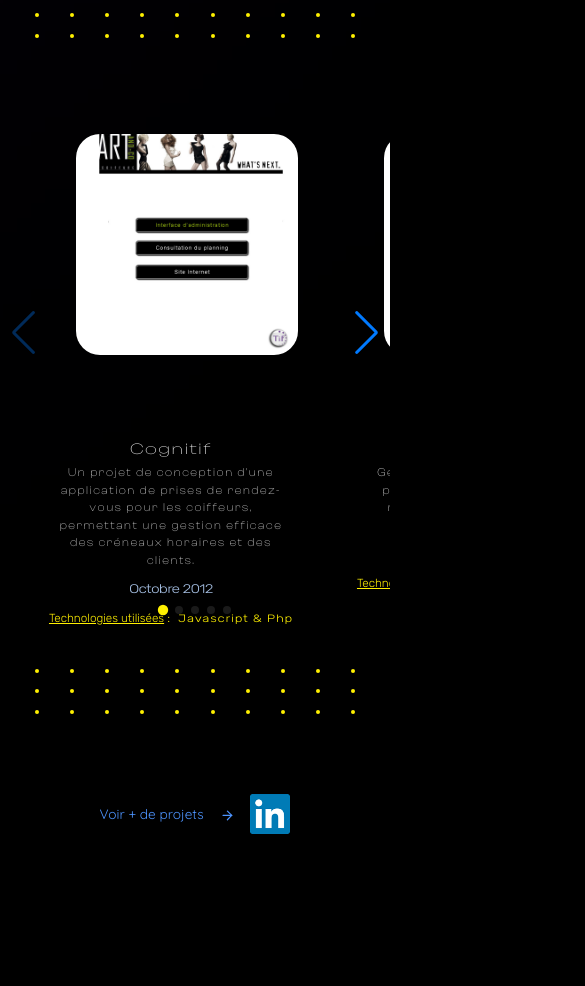
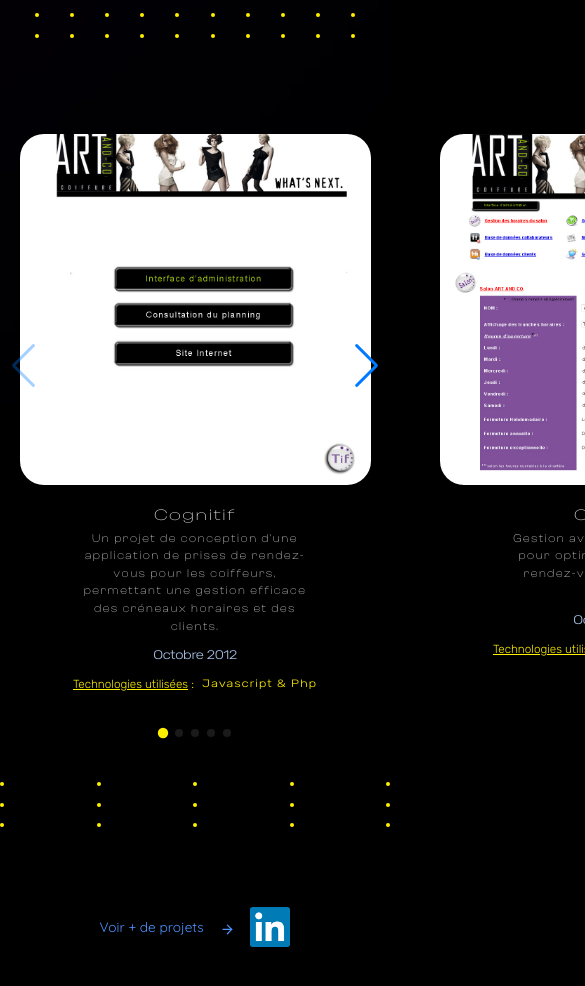
Before and after one commit to YoCode35/my-book, a Next.js app: page / in a window 390 px wide. Shown: the part 6700-7686 px from the top of the page, 585 px wide, since content can reach past the window. Built offline with nearby package versions, Linux system fonts and the light colour scheme.

Commit message:
Update Responsive Carrousel

```diff
--- a/src/app/page.tsx
+++ b/src/app/page.tsx
@@ -30,18 +30,35 @@ export default function Home() {
     return () => window.removeEventListener("resize", updateWidth);
   }, []);
 
-  const [dotsPerRow, setDotsPerRow] = useState(10);
+  const [dotsPerRow, setDotsPerRow] = useState(5); // Valeur par défaut
+
   useEffect(() => {
     const updateDotsPerRow = () => {
-      if (window.innerWidth >= 1280) {
-        setDotsPerRow(50);
-      } else {
-        setDotsPerRow(10);
+      if (window.innerWidth >= 2560) {
+        setDotsPerRow(80); // Nombre de points pour les écrans larges
+      } else if (window.innerWidth >= 1920) {
+        setDotsPerRow(50); // Nombre de points pour les écrans medium
+      } else if (window.innerWidth >= 1280) {
+        setDotsPerRow(50); // Nombre de points pour les écrans medium
+      } else if (window.innerWidth >= 1024) {
+        setDotsPerRow(20); // Nombre de points pour les écrans medium
+      } else if (window.innerWidth >= 768) {
+        setDotsPerRow(15); // Nombre de points pour les écrans petits
+      } else if (window.innerWidth >= 640) {
+        setDotsPerRow(10); // Nombre de points pour les écrans petits
+      } else if (window.innerWidth >= 320) {
+        setDotsPerRow(5); // Nombre de points pour les écrans petits
       }
     };
+
+    // Exécute la fonction initiale pour définir la valeur à l'instant de l'affichage
     updateDotsPerRow();
-    window.addEventListener("resize", updateDotsPerRow);
-    return () => window.removeEventListener("resize", updateDotsPerRow);
+
+    // Ajouter un event listener pour mettre à jour les dots à chaque redimensionnement
+    window.addEventListener('resize', updateDotsPerRow);
+
+    // Nettoyage de l'event listener
+    return () => window.removeEventListener('resize', updateDotsPerRow);
   }, []);
 
   return (
@@ -351,15 +368,12 @@ export default function Home() {
         >
 
           {/* DotsRectangle */}
-          <div
-            className=" xl:w-full sm:w-[40%] lg:w-[100%]
-                        xl:flex
-                        xl:justify-start
-                        w-full
-                        max-w-[320px] xl:max-w-[100%]
-                        relative
-                        mx-auto
-                        mb-[50px]"
+          <div className="w-full lg:w-[100%] xl:w-full
+                          xl:flex
+                          xl:justify-start
+                          relative
+                          mx-auto
+                          mb-[50px]"
           >
             <DotsRectangle
               className="w-full"
--- a/src/app/pages/portfolio/projects/cognitif/cognitifProject.tsx
+++ b/src/app/pages/portfolio/projects/cognitif/cognitifProject.tsx
@@ -40,7 +40,9 @@ const CognitifProject = () => {
 
   return (
     <section className="section-container">
-      <div className="w-full max-w-7xl mx-auto">
+      <div className="w-full w-7xl 3xl:max-w-8xl mx-auto pb-12 xl:pb-0">
+        {/* Container pour le carrousel */}
+        <div className="swiper-container w-full">
           <Swiper
             modules={[Navigation, Pagination, Autoplay]}
             spaceBetween={30}
@@ -48,7 +50,7 @@ const CognitifProject = () => {
             navigation
             pagination={{ clickable: true }}
             autoplay={{ delay: 8000, disableOnInteraction: false }}
-          className="rounded-3xl !pr-20 !pl-8"
+            className="rounded-3xl pr-0 2xl:!pr-20 2xl:!pl-8"
           >
             {images.map((img, index) => (
               <SwiperSlide key={index}>
@@ -64,14 +66,17 @@ const CognitifProject = () => {
                   linkLabel=""
                   imageWidth={1000}
                   imageHeight={1000}
-                imageClassName="w-[50%] sm:w-[60%] md:w-[70%] lg:w-[50%] xl:w-[80%]
+                  imageClassName="w-[230px]
                                   mx-auto
-                                pl-8
-                                mb-16 sm:mb-4 lg:mb-16 3xl:mb-24 4xl:mb-48"
+                                  pl-0 2xl:pl-8
+                                  mb-0 sm:mb-4 lg:mb-16 3xl:mb-24 4xl:mb-48"
+                  contentProjectClassName=" xl:mr-[60px] 3xl:mr-[80px] 4xl:mr-[100px]
+                                            xl:ml-[-100px] 3xl:ml-[-250px] 4xl:ml-[-200px]"
                 />
               </SwiperSlide>
             ))}
           </Swiper>
+        </div>
       </div>
     </section>
   );
--- a/src/app/pages/portfolio/projects/lic/licProject.tsx
+++ b/src/app/pages/portfolio/projects/lic/licProject.tsx
@@ -17,10 +17,10 @@ const LicProject = () => {
         linkLabel=""
         imageWidth={187}
         imageHeight={400}
-        imageClassName="w-[50%] sm:w-[60%] md:w-[70%] lg:w-[50%] xl:w-[20%]
+        imageClassName="w-[170px] sm:w-[60%] md:w-[70%] lg:w-[50%] xl:w-[20%]
                         mx-auto
-                        mb-16 sm:mb-4 lg:mb-16 3xl:mb-24 4xl:mb-48"
-        projectIdentityClassName="xl:mr-[50px] 3xl:mr-[200px] 4xl:mr-[550px]
+                        mb-16 sm:mb-4 lg:mb-16 3xl:mb-0 4xl:mb-20"
+        contentProjectClassName=" xl:mr-[50px] 3xl:mr-[200px] 4xl:mr-[550px]
                                   xl:ml-[-400px] 3xl:ml-[-550px] 4xl:ml-[-700px]
                                   mt-[-50px] sm:mt-[0] lg:mt-[-50px]"
       />
@@ -31,7 +31,8 @@ const LicProject = () => {
                       xl:justify-start
                       w-full
                       max-w-[320px]
-                      mt-8 xl:mt-10 2xl:mt-20
+                      mt-8 xl:mt-10 2xl:mt-20 4xl:mt-0
+                      4xl:mb-40
                       relative
                       mx-auto
                       xl:ml-48 4xl:ml-[800px]"
--- a/src/app/pages/portfolio/projects/students/studentsProject.tsx
+++ b/src/app/pages/portfolio/projects/students/studentsProject.tsx
@@ -17,7 +17,7 @@ const StudentsProject = () => {
         imageWidth={1024}
         imageHeight={529}
         imageClassName="xl:mt-24 4xl:mt-48"
-        projectIdentityClassName="xl:mt-[150px] 2xl:mt-[180px] "
+        contentProjectClassName="xl:mt-[150px] 2xl:mt-[180px] "
       />
 
       {/* DotsRectangle */}
--- a/src/app/styles/globals.css
+++ b/src/app/styles/globals.css
@@ -98,7 +98,7 @@ a {
 }
 
 @layer components {
-  .project-identity-block {
+  .project-content-block {
     @apply  flex
             flex-col
             items-center
@@ -123,7 +123,7 @@ a {
 
 .project-description {
   @apply  text-[3vw] sm:text-[0.9rem] 2xl:text-[1.2rem] 4xl:text-[1.6rem]
-          max-w-[30ch] sm:max-w-[60ch] lg:max-w-[50ch];
+          max-w-[30ch] sm:max-w-[50ch] lg:max-w-[50ch] 2xl:max-w-[40ch];
   font-family: 'ClashDisplay-Extralight';
   letter-spacing: 0.1rem;
   -webkit-font-smoothing: antialiased;
@@ -181,6 +181,25 @@ a {
           flex-col;
 }
 
+/* Carousel */
+.swiper {
+  overflow: visible !important;
+}
+
+.swiper-pagination {
+  bottom: -50px !important; /* Descend les bullets */
+}
+
+/* Responsive: ajuster l'overflow et la position des bullets sur les grands écrans */
+@media (min-width: 1280px) {
+  .swiper {
+    overflow: hidden !important;
+  }
+  .swiper-pagination {
+    bottom: 0px !important;
+  }
+}
+
 /* Style des points inactifs */
 .swiper-pagination-bullet {
   background-color: gray !important; /* Couleur par défaut */
@@ -196,8 +215,9 @@ a {
   opacity: 1;
   transform: scale(1.3);
 }
+/* Fin Carousel */
 
-/* Fin */
+/* Fin Home #Projects */
 
 /* Attached Pages */
 h2.title-page {
--- a/src/components/projects/ProjectsCard.tsx
+++ b/src/components/projects/ProjectsCard.tsx
@@ -4,7 +4,7 @@ import Link from "next/link";
 interface ProjectProps {
   title: string;
   description: string;
-  projectIdentityClassName?: string;
+  contentProjectClassName?: string;
   date: string;
   technologies: string;
   imageUrl: string;
@@ -20,7 +20,7 @@ interface ProjectProps {
 const ProjectCard = ({
   title,
   description,
-  projectIdentityClassName = "",
+  contentProjectClassName = "",
   date,
   technologies,
   imageUrl,
@@ -75,7 +75,7 @@ const ProjectCard = ({
         </div>
 
         {/* Project Identity */}
-        <div className={`project-identity-block ${projectIdentityClassName}`}>
+        <div className={`project-content-block ${contentProjectClassName}`}>
           <h3 className="project-image-title">{title}</h3>
           <p className="project-description">{description}</p>
           <p className="project-date">{date}</p>
```
Lines whose indentation alone changed are shown as unchanged.
